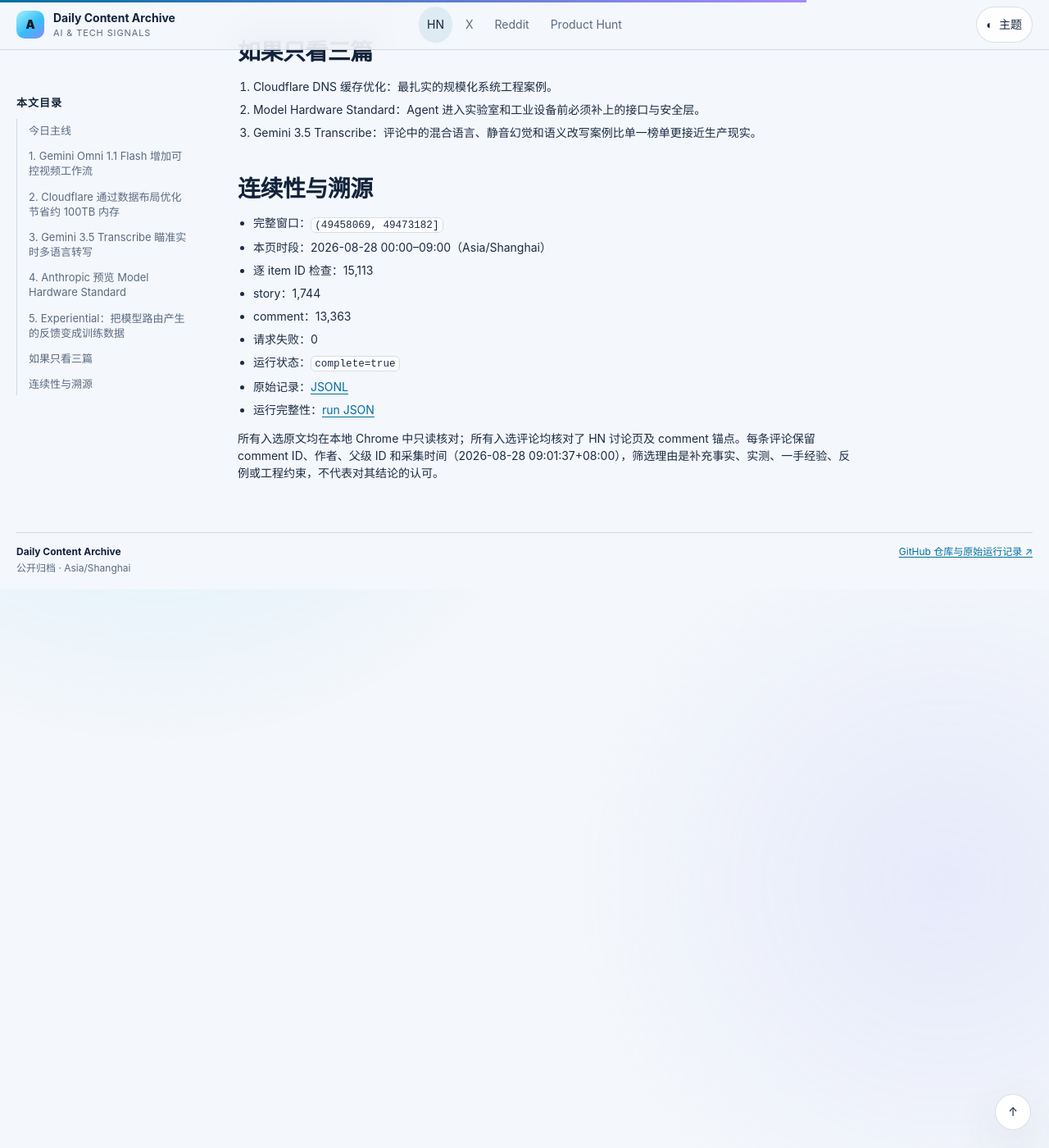
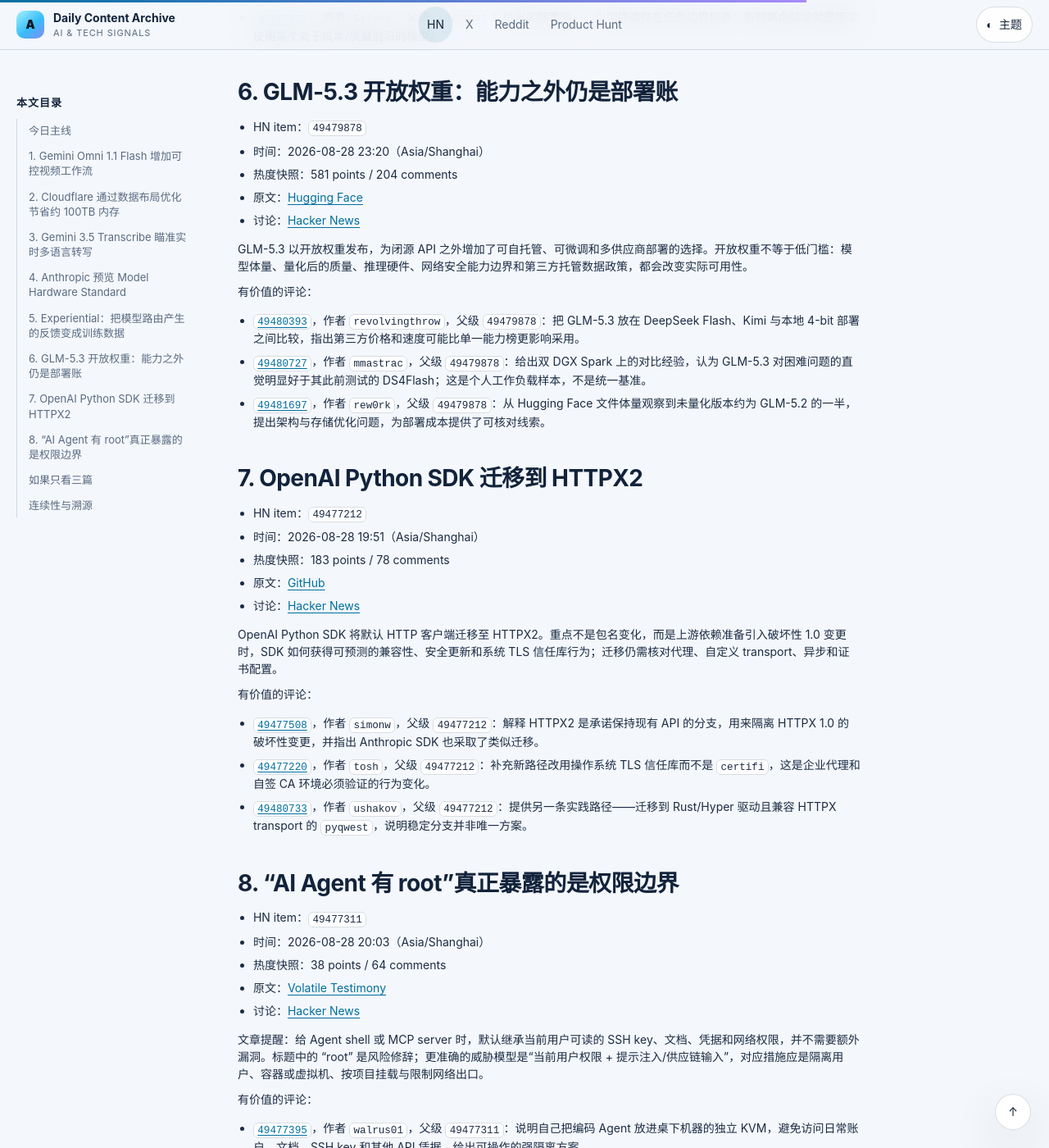
Before and after one commit to convee/daily-content-archive, a Jekyll site: the page built from hackernews/2026/08/2026-08-28.md, in a window 1280 px wide and 1400 px high, scrolled down 2845 px. Shown: the whole window at 82% size. Built offline with Jekyll 4.4.1, drawn with Linux system fonts in a browser that asks for light colours; before the commit the page ends 3564 px from its top, so only the background shows below that; some of the changed text lies outside the part shown.

Commit message:
hn: archive through item 49485946 (2026-08-29)

```diff
--- a/hackernews/2026/08/2026-08-28.md
+++ b/hackernews/2026/08/2026-08-28.md
@@ -2,9 +2,9 @@
 title: Hacker News 每日精选｜2026-08-28
 date: 2026-08-28
 timezone: Asia/Shanghai
-generated_at: 2026-08-28T09:01:37+08:00
+generated_at: 2026-08-29T09:02:30+08:00
 collection_mode: continuous_item_id
-continuous_checkpoint_after_item: 49473182
+continuous_checkpoint_after_item: 49485946
 source_api: https://hacker-news.firebaseio.com/v0/
 platform: hackernews
 archive_page: true
@@ -12,13 +12,14 @@
 
 # Hacker News 每日精选｜2026-08-28
 
-> 本页覆盖上海时间 00:00–09:00 已进入连续窗口的高信号内容。热度和评论快照采集于 2026-08-28 09:01:37+08:00；09:00 之后的内容会在下一次连续窗口补入，不会截断为 24 小时。
+> 本页已覆盖上海时间 2026-08-28 00:00–24:00。00:00–09:00 来自当日窗口，09:00–24:00 由 2026-08-29 09:02:30+08:00 的下一次连续窗口补齐；连续性不会按 24 小时截断。
 
 ## 今日主线
 
 - 多模态模型继续从单次生成走向可控工作流：视频生成增加首尾帧、延展和 4K 上采样，语音转写则更强调实时、多语言和结构化输出。
 - AI 与物理世界的接口开始标准化，但安全约束、既有工业协议兼容性和开放治理仍比演示效果更重要。
 - 大规模基础设施的收益仍来自测量后的朴素数据布局优化；模型路由同样不能只看单次质量，还要计算缓存失效和切换成本。
+- 当日下午至夜间的增量信号集中在开放权重模型、Python HTTP 客户端依赖稳定性，以及为本地 Agent 建立最小权限边界。
 
 ## 1. Gemini Omni 1.1 Flash 增加可控视频工作流
 
@@ -98,22 +99,71 @@
 - [`49471977`](https://news.ycombinator.com/item?id=49471977)，作者 `Areibman`，父级 `49471407`：指出跨模型切换会损失输入 token 缓存优惠，质量提升可能被成本膨胀抵消。
 - [`49472077`](https://news.ycombinator.com/item?id=49472077)，作者 `SilenN`，父级 `49471977`：给出实际策略——少切换或仅在任务边界切换；有时路由结论就是固定使用某个处于成本/质量前沿的模型。
 
+## 6. GLM-5.3 开放权重：能力之外仍是部署账
+
+- HN item：`49479878`
+- 时间：2026-08-28 23:20（Asia/Shanghai）
+- 热度快照：581 points / 204 comments
+- 原文：[Hugging Face](https://huggingface.co/zai-org/GLM-5.3)
+- 讨论：[Hacker News](https://news.ycombinator.com/item?id=49479878)
+
+GLM-5.3 以开放权重发布，为闭源 API 之外增加了可自托管、可微调和多供应商部署的选择。开放权重不等于低门槛：模型体量、量化后的质量、推理硬件、网络安全能力边界和第三方托管数据政策，都会改变实际可用性。
+
+有价值的评论：
+
+- [`49480393`](https://news.ycombinator.com/item?id=49480393)，作者 `revolvingthrow`，父级 `49479878`：把 GLM-5.3 放在 DeepSeek Flash、Kimi 与本地 4-bit 部署之间比较，指出第三方价格和速度可能比单一能力榜更影响采用。
+- [`49480727`](https://news.ycombinator.com/item?id=49480727)，作者 `mmastrac`，父级 `49479878`：给出双 DGX Spark 上的对比经验，认为 GLM-5.3 对困难问题的直觉明显好于其此前测试的 DS4Flash；这是个人工作负载样本，不是统一基准。
+- [`49481697`](https://news.ycombinator.com/item?id=49481697)，作者 `rew0rk`，父级 `49479878`：从 Hugging Face 文件体量观察到未量化版本约为 GLM-5.2 的一半，提出架构与存储优化问题，为部署成本提供了可核对线索。
+
+## 7. OpenAI Python SDK 迁移到 HTTPX2
+
+- HN item：`49477212`
+- 时间：2026-08-28 19:51（Asia/Shanghai）
+- 热度快照：183 points / 78 comments
+- 原文：[GitHub](https://github.com/openai/openai-python/blob/main/httpx2.md)
+- 讨论：[Hacker News](https://news.ycombinator.com/item?id=49477212)
+
+OpenAI Python SDK 将默认 HTTP 客户端迁移至 HTTPX2。重点不是包名变化，而是上游依赖准备引入破坏性 1.0 变更时，SDK 如何获得可预测的兼容性、安全更新和系统 TLS 信任库行为；迁移仍需核对代理、自定义 transport、异步和证书配置。
+
+有价值的评论：
+
+- [`49477508`](https://news.ycombinator.com/item?id=49477508)，作者 `simonw`，父级 `49477212`：解释 HTTPX2 是承诺保持现有 API 的分支，用来隔离 HTTPX 1.0 的破坏性变更，并指出 Anthropic SDK 也采取了类似迁移。
+- [`49477220`](https://news.ycombinator.com/item?id=49477220)，作者 `tosh`，父级 `49477212`：补充新路径改用操作系统 TLS 信任库而不是 `certifi`，这是企业代理和自签 CA 环境必须验证的行为变化。
+- [`49480733`](https://news.ycombinator.com/item?id=49480733)，作者 `ushakov`，父级 `49477212`：提供另一条实践路径——迁移到 Rust/Hyper 驱动且兼容 HTTPX transport 的 `pyqwest`，说明稳定分支并非唯一方案。
+
+## 8. “AI Agent 有 root”真正暴露的是权限边界
+
+- HN item：`49477311`
+- 时间：2026-08-28 20:03（Asia/Shanghai）
+- 热度快照：38 points / 64 comments
+- 原文：[Volatile Testimony](https://infernalcode.com/posts/your-ai-agent-has-root/)
+- 讨论：[Hacker News](https://news.ycombinator.com/item?id=49477311)
+
+文章提醒：给 Agent shell 或 MCP server 时，默认继承当前用户可读的 SSH key、文档、凭据和网络权限，并不需要额外漏洞。标题中的 “root” 是风险修辞；更准确的威胁模型是“当前用户权限 + 提示注入/供应链输入”，对应措施应是隔离用户、容器或虚拟机、按项目挂载与限制网络出口。
+
+有价值的评论：
+
+- [`49477395`](https://news.ycombinator.com/item?id=49477395)，作者 `walrus01`，父级 `49477311`：说明自己把编码 Agent 放进桌下机器的独立 KVM，避免访问日常账户、文档、SSH key 和其他 API 凭据，给出可操作的强隔离方案。
+- [`49477412`](https://news.ycombinator.com/item?id=49477412)，作者 `teekert`，父级 `49477311`：在 Zed 中亲眼看到 Agent 能列出私钥后，改为每项目独立凭据目录和单仓库挂载的容器方案，是直接的一手触发案例。
+- [`49477448`](https://news.ycombinator.com/item?id=49477448)，作者 `lowcache`，父级 `49477311`：原作者明确把提示注入视为攻击向量、现有用户权限视为放大器，并指出 MCP 安装输出通常不会说明可读取 `~/.ssh` 等范围。
+
 ## 如果只看三篇
 
 1. Cloudflare DNS 缓存优化：最扎实的规模化系统工程案例。
-2. Model Hardware Standard：Agent 进入实验室和工业设备前必须补上的接口与安全层。
-3. Gemini 3.5 Transcribe：评论中的混合语言、静音幻觉和语义改写案例比单一榜单更接近生产现实。
+2. GLM-5.3 开放权重：能力、部署成本与安全边界必须一起评估。
+3. AI Agent 权限边界：比抽象安全口号更直接的本地隔离清单。
 
 ## 连续性与溯源
 
-- 完整窗口：`(49458069, 49473182]`
-- 本页时段：2026-08-28 00:00–09:00（Asia/Shanghai）
-- 逐 item ID 检查：15,113
-- story：1,744
-- comment：13,363
+- 连续窗口一：`(49458069, 49473182]`
+- 连续窗口二：`(49473182, 49485946]`
+- 本页时段：2026-08-28 00:00–24:00（Asia/Shanghai）
+- 两窗口逐 item ID 检查：27,877
+- 两窗口 story：3,238
+- 两窗口 comment：24,631
 - 请求失败：0
 - 运行状态：`complete=true`
-- 原始记录：[JSONL](../../raw/2026/08/28/items-49458070-49473182.jsonl)
-- 运行完整性：[run JSON](../../runs/2026/08/28/items-49458070-49473182.json)
+- 首个窗口：[raw JSONL](../../raw/2026/08/28/items-49458070-49473182.jsonl) · [run JSON](../../runs/2026/08/28/items-49458070-49473182.json)
+- 补采窗口：[raw JSONL](../../raw/2026/08/29/items-49473183-49485946.jsonl) · [run JSON](../../runs/2026/08/29/items-49473183-49485946.json)
 
-所有入选原文均在本地 Chrome 中只读核对；所有入选评论均核对了 HN 讨论页及 comment 锚点。每条评论保留 comment ID、作者、父级 ID 和采集时间（2026-08-28 09:01:37+08:00），筛选理由是补充事实、实测、一手经验、反例或工程约束，不代表对其结论的认可。
+所有入选原文均在本地 Chrome 中只读核对；所有入选评论均核对了 HN 讨论页及 comment 锚点。每条评论保留 comment ID、作者、父级 ID 和采集时间（最晚 2026-08-29 09:02:30+08:00），筛选理由是补充事实、实测、一手经验、反例或工程约束，不代表对其结论的认可。
```
Also changed, not shown: hackernews/2026/08/2026-08-29.md (added, +118 -0 lines), hackernews/runs/2026/08/29/items-49473183-49485946.json (added, +40 -0 lines), hackernews/state.json (+4 -4 lines), 1 other file.
